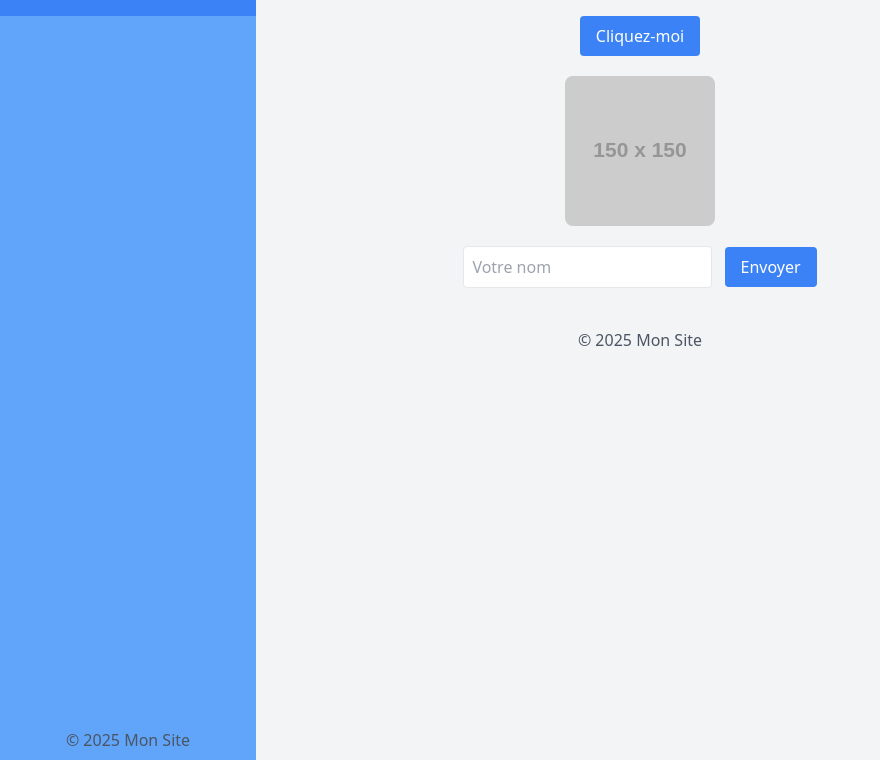
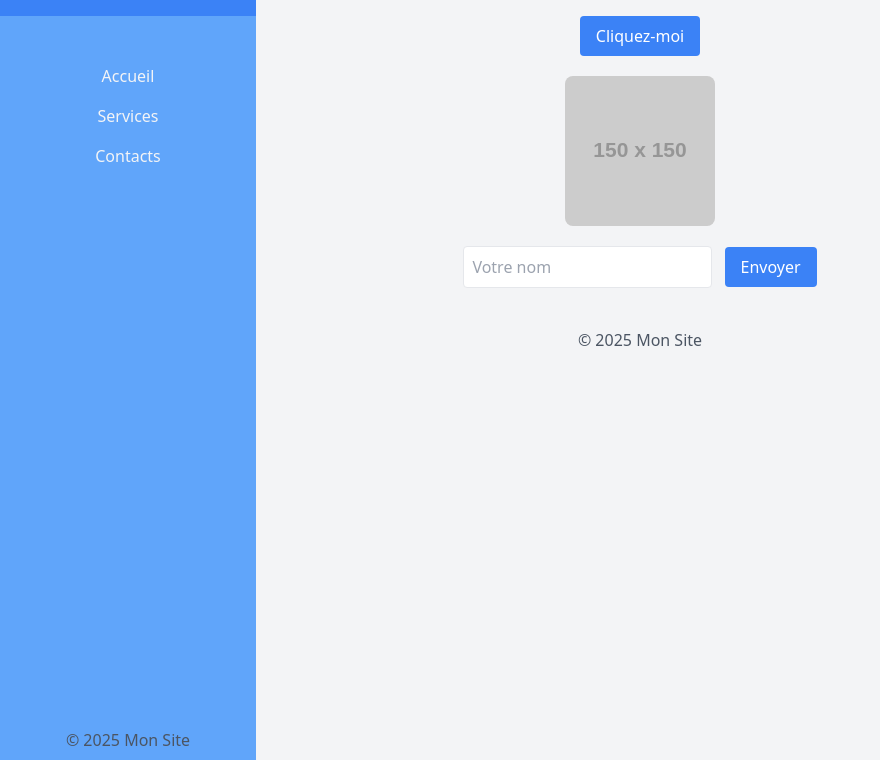
Before and after one commit to MoquereauClement/DevOps-TD1-git, a plain HTML site: page index.html in a window 1280 px wide. Shown: the part 40-800 px from the top of the page, without its empty margins (0-880 px from the left). Drawn offline with nearby package versions, Linux system fonts and the light colour scheme; placeholder pictures from the web are drawn by us.

Commit message:
ajout submenu

```diff
--- a/index.html
+++ b/index.html
@@ -15,9 +15,12 @@
                 Mon Site
             </div>
             <nav class="mt-10 flex-grow">
-
+                <ul>
+                    <li class="py-2 px-4 hover:bg-gray-700 cursor-pointer">Accueil</li>
+                    <li class="py-2 px-4 hover:bg-gray-700 cursor-pointer">Services</li>
+                    <li class="py-2 px-4 hover:bg-gray-700 cursor-pointer">Contacts</li>
+                </ul>
             </nav>
-
             <div class="mb-2 text-gray-600">&#169; 2025 Mon Site</div>
         </div>
     </aside>
```
